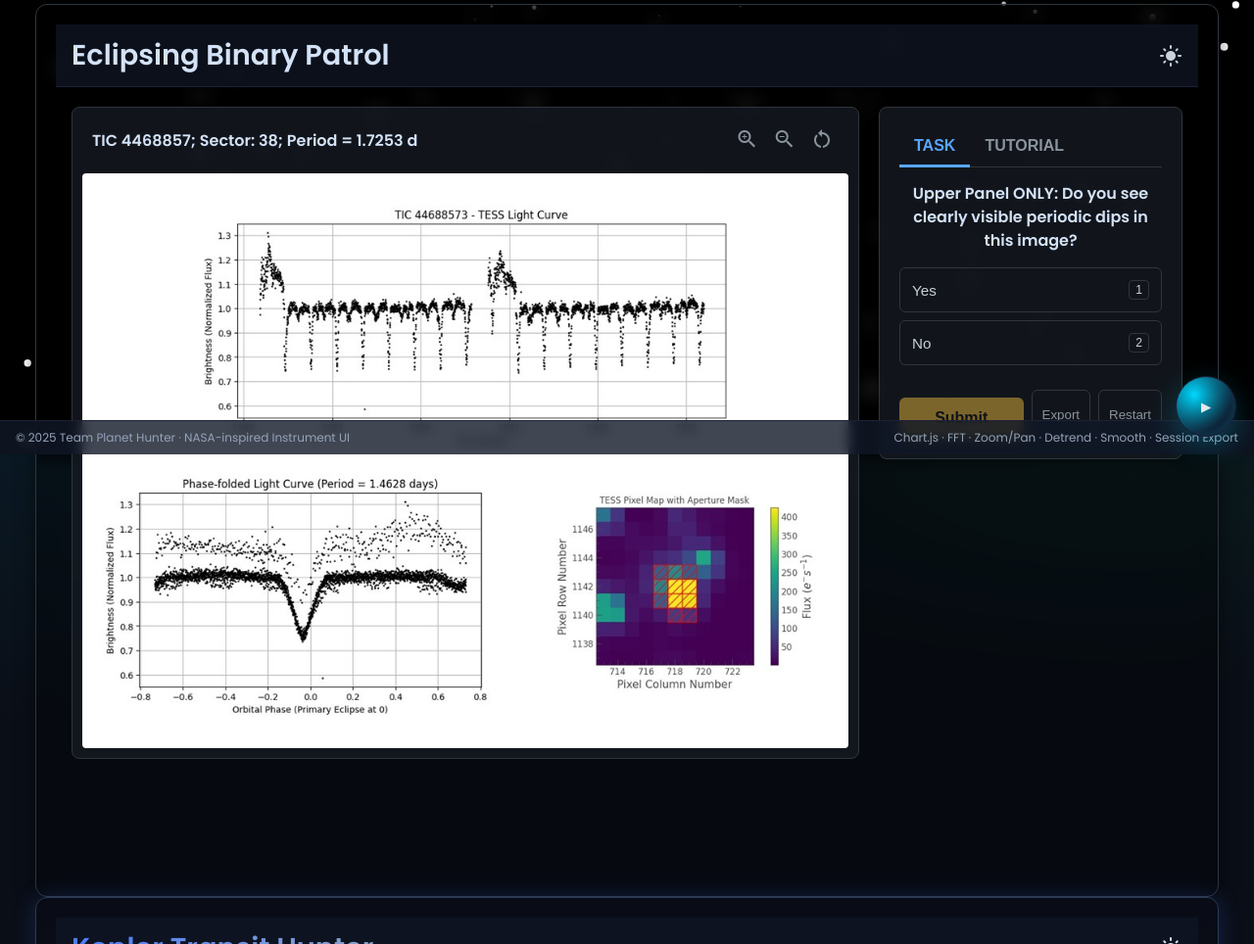
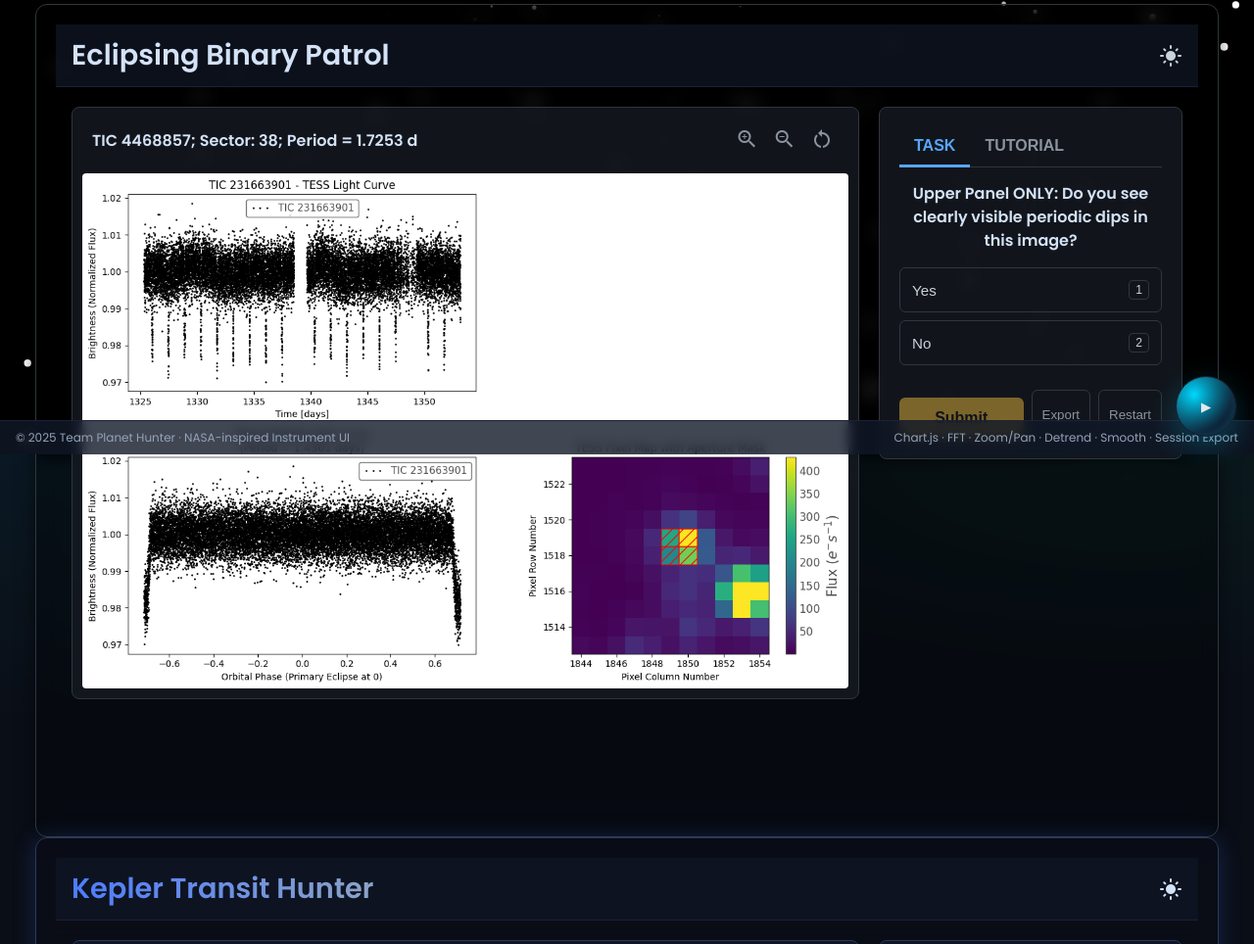
Before and after one commit to dev-rayhan-byte/cosmic_odyssey-, a plain HTML site: page cc.html in a window 1280 px wide. Shown: the part 336-1300 px from the top of the page at 98% size. Drawn offline with nearby package versions, Linux system fonts and the light colour scheme; some packages are replaced by stand-ins of ours; a script that the page names is missing.

Commit message:
Update cc.html

```diff
--- a/cc.html
+++ b/cc.html
@@ -615,7 +615,7 @@ document.addEventListener('DOMContentLoaded', () => {
 
   const lightCurveData = [
 
-    { id: 'TIC 4468857', url: 'download.jpg', sector: 38, period: 1.7253 },
+    { id: 'TIC 4468857', url: 'download (9).png', sector: 38, period: 1.7253 },
     { id: 'TIC 231670397', url: 'download (1).png', sector: 1, period: 3.1415 },
     { id: 'TIC 175310067', url: 'download (2).png', sector: 2, period: 0.9876 },
     { id: 'TIC 155044736', url: 'download (3).png', sector: 28, period: 1.7253 },
```
